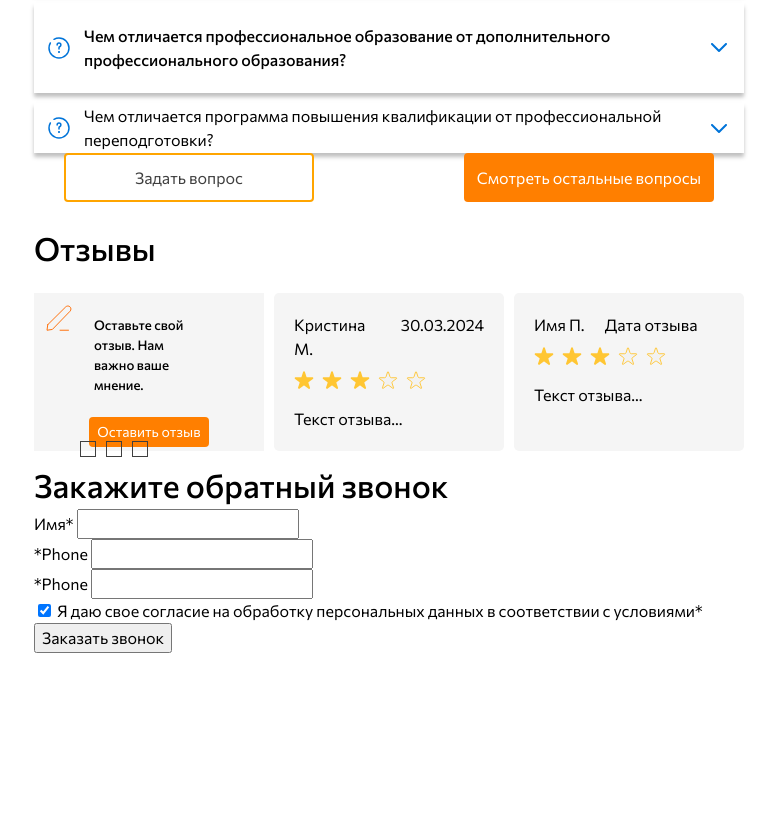
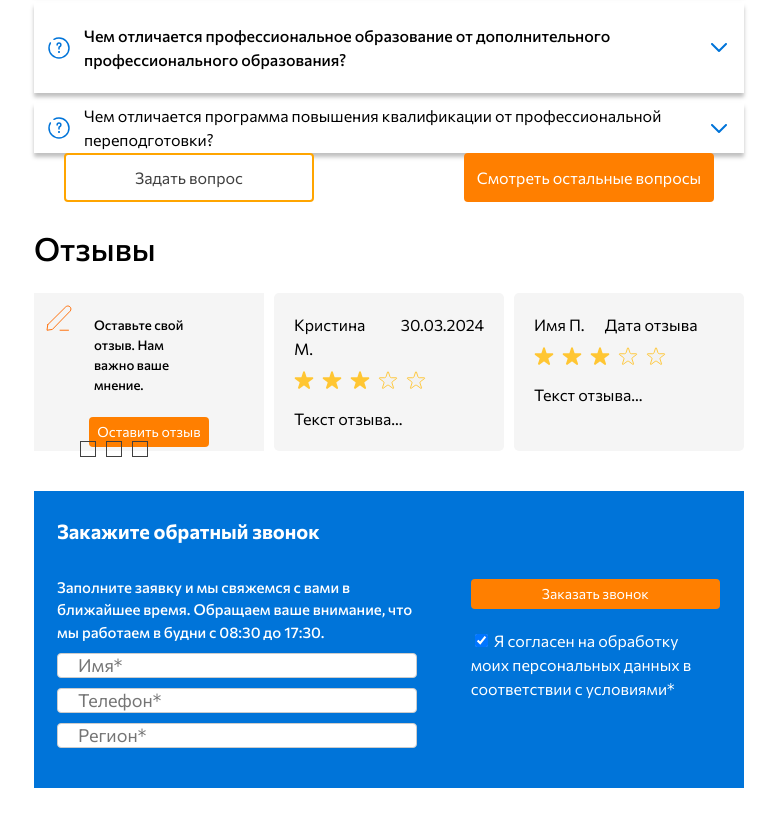
Before and after one commit to anastaciach/Training-center, a plain HTML site: page pages/index.html in a window 1280 px wide. Shown: the part 1771-2589 px from the top of the page, without its empty margins (166-943 px from the left). Before the commit the page ends 2424 px from the top, so only its background shows below. Drawn offline with Linux system fonts and the light colour scheme; files whose address does not match are found by name.

Commit message:
ref:the layout styles of the form have been changed

```diff
--- a/pages/index.html
+++ b/pages/index.html
@@ -298,26 +298,32 @@
                 </div>
                 </div>
             </div>
-           <div class="form">
+            <div class="form ">
                 <form action="#" class="form__body">
+                    <div class="form__contact-info">
                         <h1 class="form__title">Закажите обратный звонок</h1>
+                        <h1 class="form__subtitle"><p>Заполните заявку и мы  свяжемся с вами в ближайшее время.
+                            Обращаем ваше внимание, что мы работаем в будни с 08:30 до 17:30.</p></h1>
                         <div class="form__item">
-                    <label for="formName" class="form__label">Имя*</label>
-                    <input id="formName" type="text" name="name" class="form__input">
+                            <label for="formName" class="form__label" ></label>
+                            <input id="formName" type="text" name="name" placeholder="Имя*" class="form__input">
                         </div>
                         <div class="form__item">
-                    <label for="formPhone" class="form__label">*Phone</label>
-                    <input id="formPhone" type="text" name="phone" class="form__input">
+                            <label for="formPhone" class="form__label"></label>
+                            <input id="formPhone" type="text" name="phone" placeholder="Телефон*"class="form__input">
                         </div>
                         <div class="form__item">
-                    <label for="formRegion" class="form__label">*Phone</label>
-                    <input id="formRegion" type="text" name="phone" class="form__input">
+                            <label for="formRegion" class="form__label"></label>
+                            <input id="formRegion" type="text" name="phone" placeholder="Регион*"class="form__input">
                         </div>
+                    </div>
+                    <div class="form__actions">
+                        <button type="submit" class="form__button button ">Заказать звонок</button>
                         <div class="checkbox">
                             <input id="formAgreement" checked type="checkbox" name="argument" name="checkbox__input">
-                    <label for="formAgreement" class="checkbox__label"><span>Я даю свое согласие на обработку персональных данных в соответствии с <a href="">условиями*</a></span> </label>
+                            <label for="formAgreement" class="checkbox__label"><span>Я согласен на обработку моих персональных данных в соответствии с <a href="">условиями*</a></span> </label>
                         </div>
-                <button type="submit" class="form__button">Заказать звонок</button>
+                    </div>
                 </form>
             </div>
         </div>
--- a/pages/styles.css
+++ b/pages/styles.css
@@ -528,5 +528,57 @@ width: 610px;
     font-size: 16px;
     line-height: 1.5;
 }
-
 /*Конец стилей блока Отзывы*/
+/*Начало  стилей блока Форма*/
+.form{
+color:#fff;
+padding:30px 0;
+}
+.form__body{
+    background-color:var(--color-primary-blue);
+    display: flex;
+    justify-content: center;
+    align-items: center;
+}
+.form__contact-info{
+    padding: 25px 30px 40px 23px;
+}
+.form__actions{
+    display: flex;
+    flex-direction: column;
+    justify-content: center;
+    align-items: center;
+    gap:20px;
+    margin:24px;
+}
+.form__title{
+    font-size: 20px;
+    font-weight: 700;
+    margin: 0 0 30px 0;
+}
+.form__subtitle{
+    font-size: 15px;
+}
+.form__item{
+display: flex;
+flex-direction: column;
+gap:10px;
+}
+.form__label{
+    font-size:18px;
+    display: block;
+    margin:0 0 0 10px ;
+}
+.form__input{
+    height: 25px;
+    padding: 0 20px;
+    border-radius: 4px;
+    width: 100%;
+    font-size: 18px;
+    border: 1px solid #ccc; /* серая обводка */
+}
+.form__button{
+    text-align: center;
+    width:100%;
+}
+/*Конец стилей блока Форма*/
```
Lines whose indentation alone changed are shown as unchanged.
